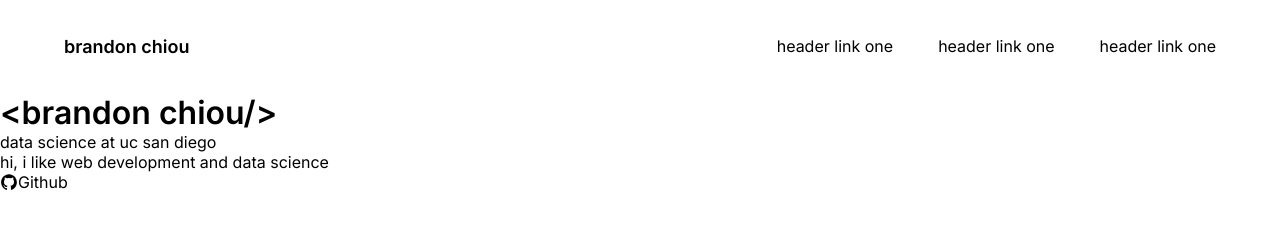
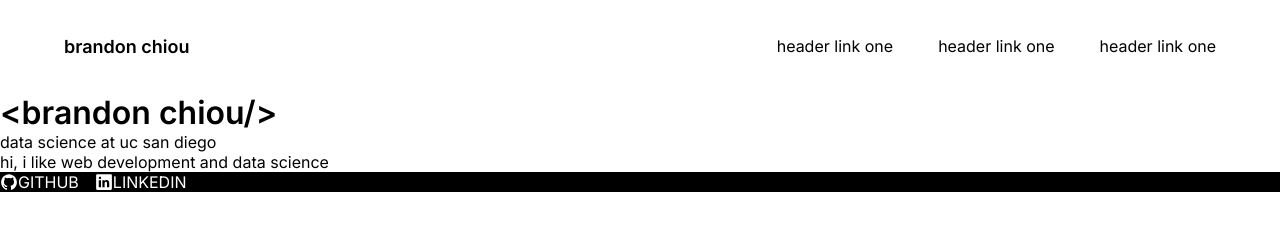
Before and after one commit to binkybarnes/personal-website, a plain HTML site: page index.html in a window 1280 px wide. Drawn offline with nearby package versions, Linux system fonts and the light colour scheme.

Commit message:
Basic structure improved

```diff
--- a/index.html
+++ b/index.html
@@ -42,11 +42,25 @@
     </div>
     <div class="main">hi, i like web development and data science</div>
     <div class="footer">
-      <ul>
+      <ul class="footer__icons">
         <li>
-          <a href="#" target="_blank" rel="nofollow noopener noreferrer">
+          <a
+            href="https://github.com/binkybarnes"
+            target="_blank"
+            rel="nofollow noopener noreferrer"
+          >
             <ion-icon name="logo-github"></ion-icon>
-            Github
+            GITHUB
+          </a>
+        </li>
+        <li>
+          <a
+            href="https://www.linkedin.com/in/brandon-chiou/"
+            target="_blank"
+            rel="nofollow noopener noreferrer"
+          >
+            <ion-icon name="logo-linkedin"></ion-icon>
+            LINKEDIN
           </a>
         </li>
       </ul>
--- a/style.css
+++ b/style.css
@@ -6,6 +6,8 @@ body {
 .layout {
   display: flex;
   flex-direction: column;
+  /* justify-content: space-between;
+  height: 100dvh; */
 }
 
 * {
@@ -49,7 +51,17 @@ ion-icon {
   font-size: 18px;
 }
 
+.footer {
+  background-color: black;
+  color: white;
+}
+
 .footer a {
   display: flex;
   align-items: center;
 }
+
+.footer__icons {
+  display: flex;
+  gap: 16px;
+}
```
